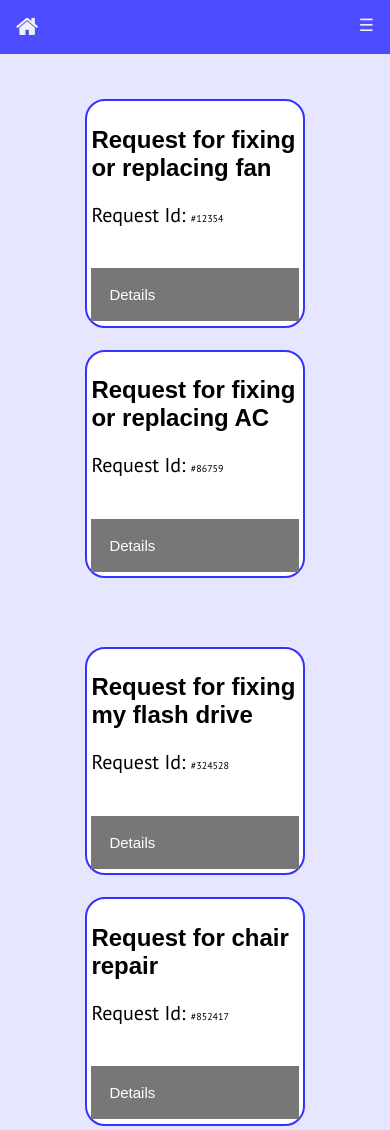
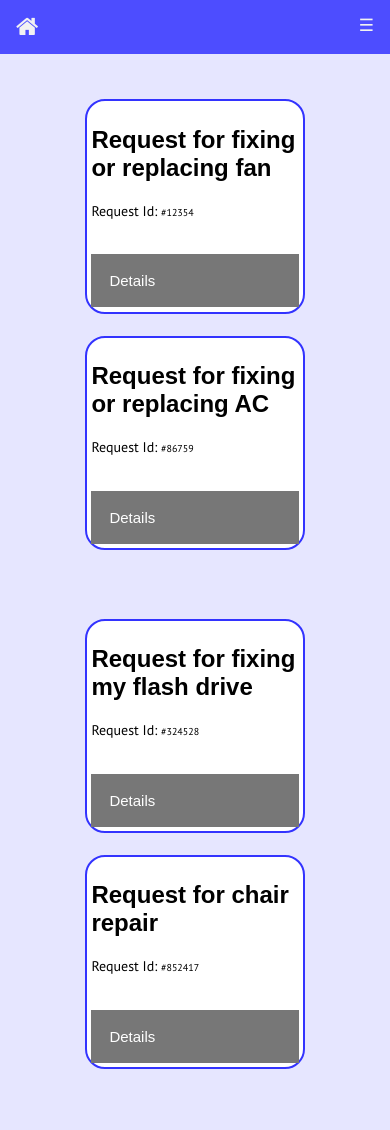
Before and after one commit to cwizard2011/maintenace-tracker-app, a plain HTML site: page UI/pages/dashboard.html in a window 390 px wide. After the commit the page ends 1093 px from the top, so only its background shows below. Drawn offline with Linux system fonts and the light colour scheme; a web font is replaced by a local one.

Commit message:
[Feature #157574052] fix responsive font size

```diff
--- a/UI/css/style.css
+++ b/UI/css/style.css
@@ -208,6 +208,9 @@ figcaption {
     .ssm-font {
       font-size: 10px;
     }
+    .sm-font {
+      font-size: 14px
+    }
     .container {
       display: flex;
       flex-direction: column;
```
